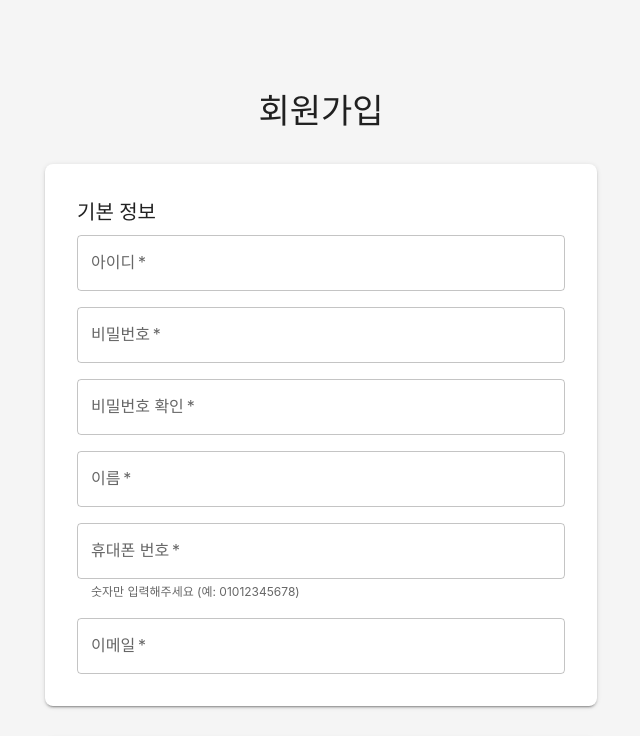
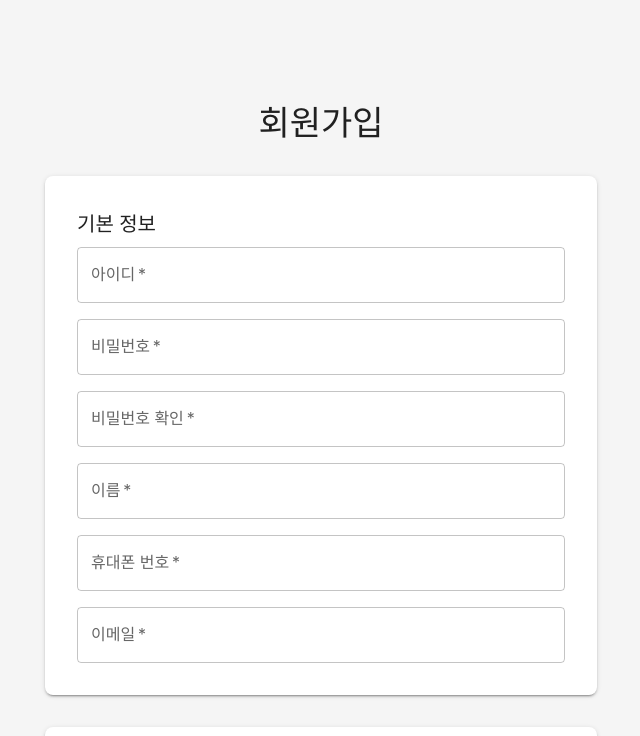
Before and after one commit to Kernel360/KDEV4-JoonggaeMoa-FE, a React (Vite) app: page /signup in a window 1280 px wide. Shown: the top 736 px of the page, without its empty margins (319-959 px from the left). Built offline with nearby package versions, Linux system fonts and the light colour scheme; no server answers.

Commit message:
[#38] fix: 회원가입 시 전화번호 양식 고정

```diff
--- a/src/pages/SignUp.tsx
+++ b/src/pages/SignUp.tsx
@@ -107,7 +107,37 @@ const SignUp = () => {
     return Object.keys(newErrors).length === 0;
   };
 
+  const handleChange = (e: React.ChangeEvent<HTMLInputElement>) => {
+    const { name, value } = e.target;
+
+    // 휴대폰 번호 입력 시 자동 포맷팅
+    if (name === 'phone') {
+      const numbersOnly = value.replace(/[^\d]/g, '');
+      let formattedNumber = numbersOnly;
+
+      if (numbersOnly.length > 0) {
+        if (numbersOnly.length <= 3) {
+          formattedNumber = numbersOnly;
+        } else if (numbersOnly.length <= 7) {
+          formattedNumber = `${numbersOnly.slice(0, 3)}-${numbersOnly.slice(3)}`;
+        } else {
+          formattedNumber = `${numbersOnly.slice(0, 3)}-${numbersOnly.slice(3, 7)}-${numbersOnly.slice(7, 11)}`;
+        }
+      }
+
+      setFormData(prev => ({ ...prev, [name]: formattedNumber }));
+      return;
+    }
+
+    setFormData(prev => ({ ...prev, [name]: value }));
+  };
+
   const formatPhoneNumber = (phone: string) => {
+    // 이미 하이픈이 포함된 형식이면 그대로 반환
+    if (phone.includes('-')) {
+      return phone;
+    }
+    // 숫자만 있는 경우 하이픈 추가
     return phone.replace(/(\d{3})(\d{4})(\d{4})/, '$1-$2-$3');
   };
 
@@ -161,19 +191,6 @@ const SignUp = () => {
 
   const handleSnackbarClose = () => {
     setSnackbar(prev => ({ ...prev, open: false }));
-  };
-
-  const handleChange = (e: React.ChangeEvent<HTMLInputElement>) => {
-    const { name, value } = e.target;
-
-    // 휴대폰 번호 입력 시 숫자만 허용
-    if (name === 'phone') {
-      const numbersOnly = value.replace(/[^\d]/g, '').slice(0, 11);
-      setFormData(prev => ({ ...prev, [name]: numbersOnly }));
-      return;
-    }
-
-    setFormData(prev => ({ ...prev, [name]: value }));
   };
 
   return (
@@ -234,9 +251,9 @@ const SignUp = () => {
               value={formData.phone}
               onChange={handleChange}
               error={!!errors.phone}
-              helperText={errors.phone || '숫자만 입력해주세요 (예: 01012345678)'}
+              helperText={errors.phone}
               required
-              inputProps={{ maxLength: 11 }}
+              inputProps={{ maxLength: 13 }}
             />
             <TextField
               name="email"
```
